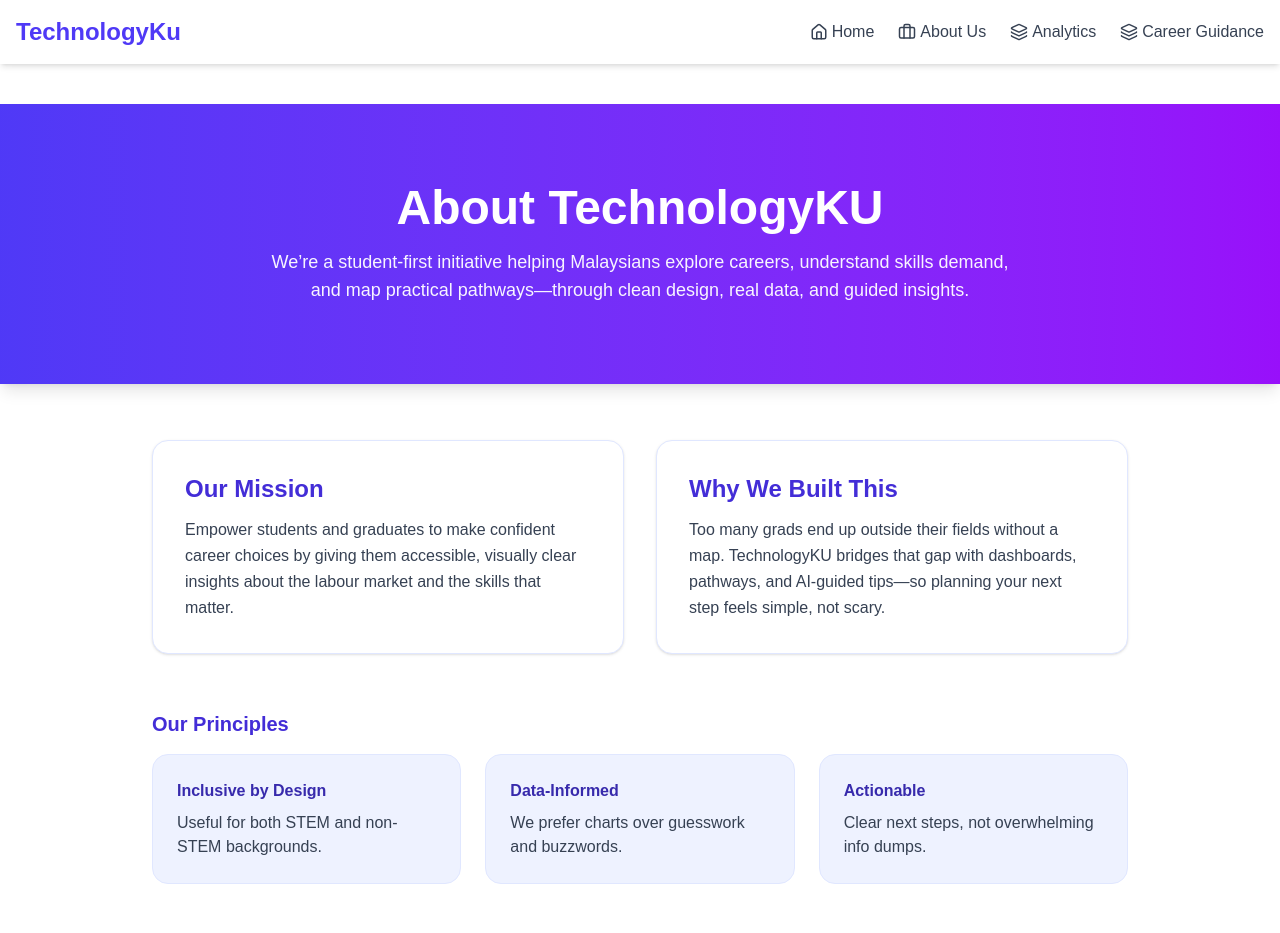
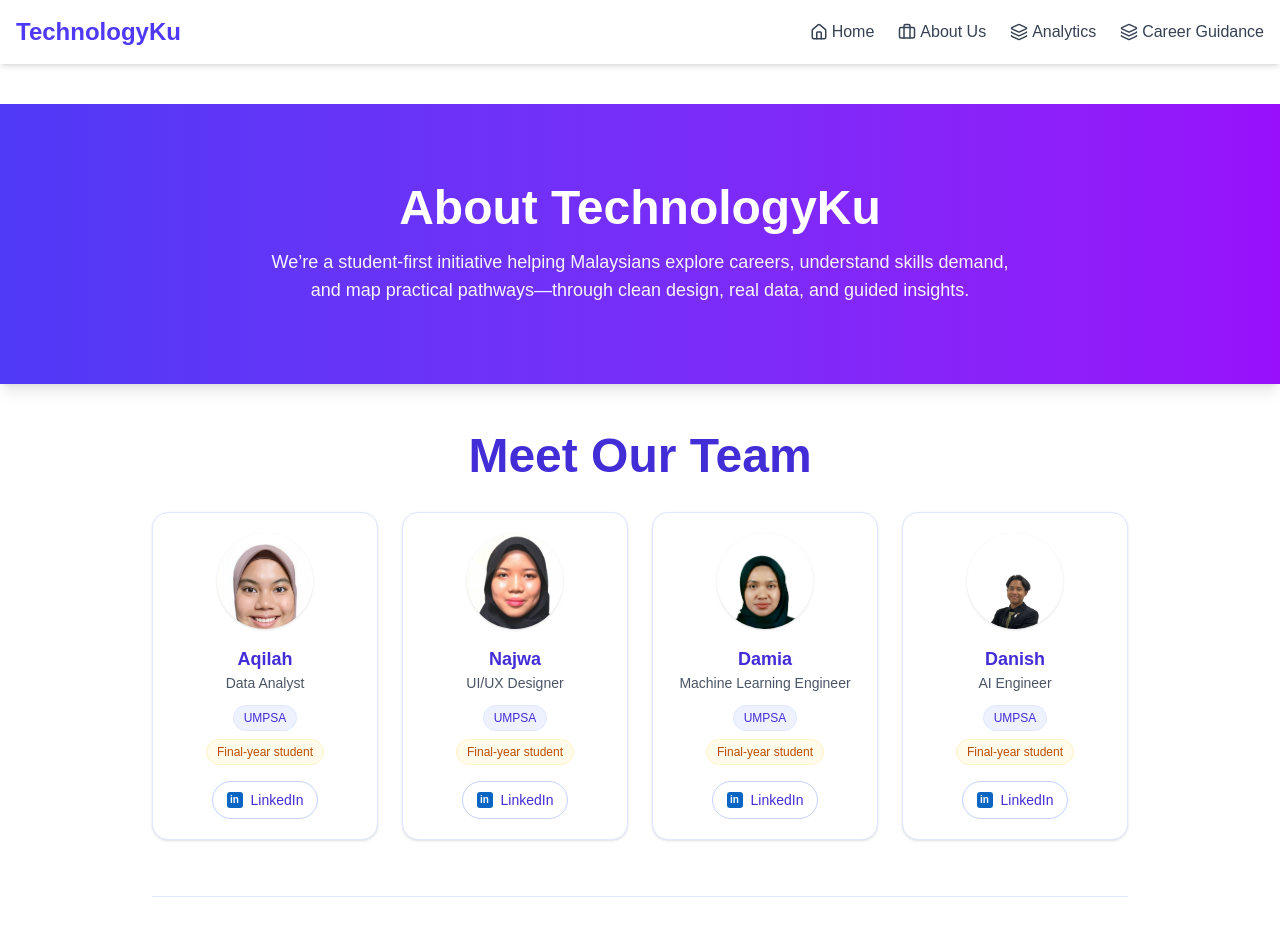
Before and after one commit to LoneGenius/Application, a Next.js app: page /about in a window 1280 px wide. Shown: the top 933 px of the page. Built offline with nearby package versions, Linux system fonts and the light colour scheme.

Commit message:
fix about us page

```diff
--- a/src/app/about/AboutContent.tsx
+++ b/src/app/about/AboutContent.tsx
@@ -2,6 +2,7 @@
 
 import { motion } from 'framer-motion';
 import Link from 'next/link';
+import Image from 'next/image';
 
 export default function AboutContent() {
   return (
@@ -15,7 +16,7 @@ export default function AboutContent() {
             transition={{ duration: 0.6 }}
             className="text-5xl font-extrabold"
           >
-            About TechnologyKU
+            About TechnologyKu
           </motion.h1>
           <motion.p
             initial={{ opacity: 0 }}
@@ -29,36 +30,119 @@ export default function AboutContent() {
         </div>
       </section>
 
+      {/* Team Section */}
+      <section className="max-w-5xl mx-auto px-6 pt-12 pb-8">
+        <h2 className="text-5xl font-bold text-center text-indigo-700 mb-8">Meet Our Team</h2>
+
+        <div className="grid sm:grid-cols-2 lg:grid-cols-4 gap-6">
+          {[
+            {
+              name: 'Aqilah',
+              role: 'Data Analyst',
+              img: '/team/aqilah.jpg',
+              linkedin: 'https://www.linkedin.com/',
+            },
+            {
+              name: 'Najwa',
+              role: 'UI/UX Designer',
+              img: '/team/najwa.jpg',
+              linkedin: 'https://www.linkedin.com/',
+            },
+            {
+              name: 'Damia',
+              role: 'Machine Learning Engineer',
+              img: '/team/damia.jpg',
+              linkedin: 'https://www.linkedin.com/',
+            },
+            {
+              name: 'Danish',
+              role: 'AI Engineer',
+              img: '/team/danish.jpg',
+              linkedin: 'https://www.linkedin.com/',
+            },
+          ].map((member) => (
+            <div
+              key={member.name}
+              className="bg-white border border-indigo-100 rounded-2xl p-5 shadow-sm hover:shadow-md transition text-center"
+            >
+              <div className="w-24 h-24 mx-auto rounded-full overflow-hidden shadow mb-4">
+                <Image
+                  src={member.img}
+                  alt={member.name}
+                  width={96}
+                  height={96}
+                  className="object-cover"
+                />
+              </div>
+
+              <h3 className="text-lg font-semibold text-indigo-700">{member.name}</h3>
+              <p className="text-gray-600 text-sm">{member.role}</p>
+
+              {/* badges */}
+              <div className="mt-3 flex items-center justify-center gap-2 flex-wrap">
+                <span className="text-xs bg-indigo-50 text-indigo-700 border border-indigo-100 px-2.5 py-1 rounded-full">
+                  UMPSA
+                </span>
+                <span className="text-xs bg-amber-50 text-amber-700 border border-amber-100 px-2.5 py-1 rounded-full">
+                  Final-year student
+                </span>
+              </div>
+
+              {/* LinkedIn button */}
+              <div className="mt-4">
+                <a
+                  href={member.linkedin}
+                  target="_blank"
+                  rel="noopener noreferrer"
+                  className="inline-flex items-center gap-2 text-sm font-medium bg-white text-indigo-700 border border-indigo-200 rounded-full px-3.5 py-2 hover:bg-indigo-50 transition"
+                >
+                  <span className="inline-block w-4 h-4 rounded-[3px] bg-[#0A66C2] text-white leading-4 text-[10px] font-bold flex items-center justify-center">
+                    in
+                  </span>
+                  LinkedIn
+                </a>
+              </div>
+            </div>
+          ))}
+        </div>
+      </section>
+
+      {/* slim divider */}
+      <div className="max-w-5xl mx-auto px-6">
+        <hr className="border-t border-indigo-100 my-6" />
+      </div>
+
       {/* Mission & Why */}
-      <section className="max-w-5xl mx-auto px-6 py-14">
-        <div className="grid md:grid-cols-2 gap-8">
-          <div className="bg-white border border-indigo-100 rounded-2xl p-8 shadow-sm">
-            <h2 className="text-2xl font-bold text-indigo-700">Our Mission</h2>
-            <p className="mt-3 text-gray-700 leading-relaxed">
+      <section className="max-w-4xl mx-auto px-6 pt-2 pb-14">
+        <div className="mb-10 text-center">
+          <h2 className="text-3xl font-bold text-indigo-700">Our Mission</h2>
+          <p className="mt-4 text-gray-700 leading-relaxed text-lg text-justify">
             Empower students and graduates to make confident career choices by giving them accessible,
             visually clear insights about the labour market and the skills that matter.
           </p>
         </div>
-          <div className="bg-white border border-indigo-100 rounded-2xl p-8 shadow-sm">
-            <h2 className="text-2xl font-bold text-indigo-700">Why We Built This</h2>
-            <p className="mt-3 text-gray-700 leading-relaxed">
+        <div className="text-center">
+          <h2 className="text-3xl font-bold text-indigo-700">Why We Built This</h2>
+          <p className="mt-4 text-gray-700 leading-relaxed text-lg text-justify">
             Too many grads end up outside their fields without a map. TechnologyKU bridges that gap with
             dashboards, pathways, and AI-guided tips—so planning your next step feels simple, not scary.
           </p>
         </div>
-        </div>
       </section>
 
-      {/* Values */}
-      <section className="max-w-5xl mx-auto px-6 pb-6">
-        <h3 className="text-xl font-semibold text-indigo-700 mb-4">Our Principles</h3>
+      {/* Objectives (renamed + centered + larger like Mission) */}
+      <section className="max-w-5xl mx-auto px-6 pb-14 text-center">
+        <h2 className="text-3xl font-bold text-indigo-700 mb-8">Our Objectives</h2>
         <div className="grid sm:grid-cols-2 lg:grid-cols-3 gap-6">
           {[
             { title: 'Inclusive by Design', text: 'Useful for both STEM and non-STEM backgrounds.' },
             { title: 'Data-Informed', text: 'We prefer charts over guesswork and buzzwords.' },
             { title: 'Actionable', text: 'Clear next steps, not overwhelming info dumps.' },
           ].map((v) => (
-            <div key={v.title} className="bg-indigo-50 border border-indigo-100 rounded-2xl p-6">
+            <div
+              key={v.title}
+              className="bg-indigo-50 border border-indigo-100 rounded-2xl p-6 text-left"
+            >
               <p className="font-semibold text-indigo-800">{v.title}</p>
               <p className="text-gray-700 mt-2">{v.text}</p>
             </div>
```
Lines whose indentation alone changed are shown as unchanged.
